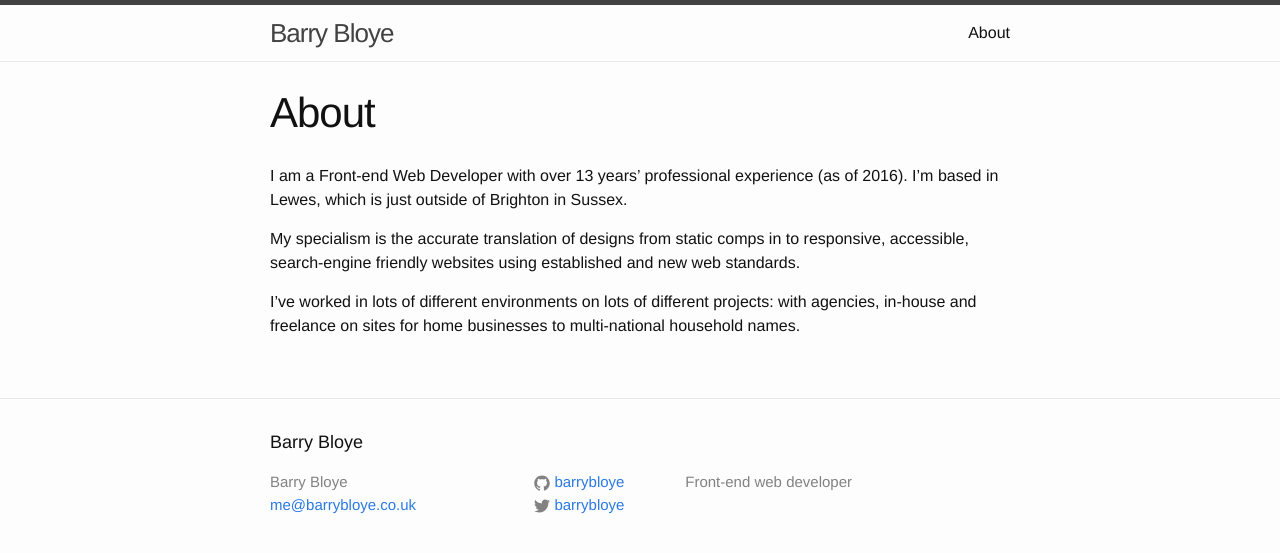
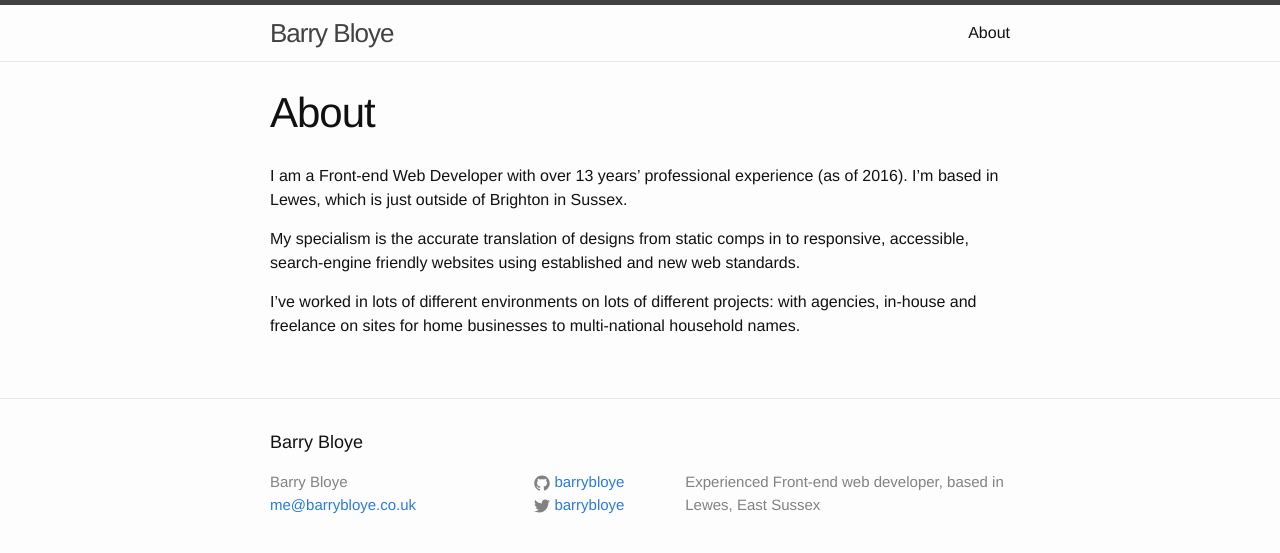
Before and after one commit to barrybloye/barrybloye.github.io, a Jekyll site: the page built from about.md, in a window 1280 px wide. Shown: the top 553 px of the page. Built offline with Jekyll 4.4.1, drawn with Linux system fonts in a browser that asks for light colours.

Commit message:
Expand site description

```diff
--- a/_config.yml
+++ b/_config.yml
@@ -9,7 +9,7 @@
 title: Barry Bloye
 email: me@barrybloye.co.uk
 description: # this means to ignore newlines until "baseurl:"
-  Front-end web developer
+  Experienced Front-end web developer, based in Lewes, East Sussex
 baseurl: "" # the subpath of your site, e.g. /blog
 url: "https://barrybloye.co.uk" # the base hostname & protocol for your site
 timezone: Europe/London
```
